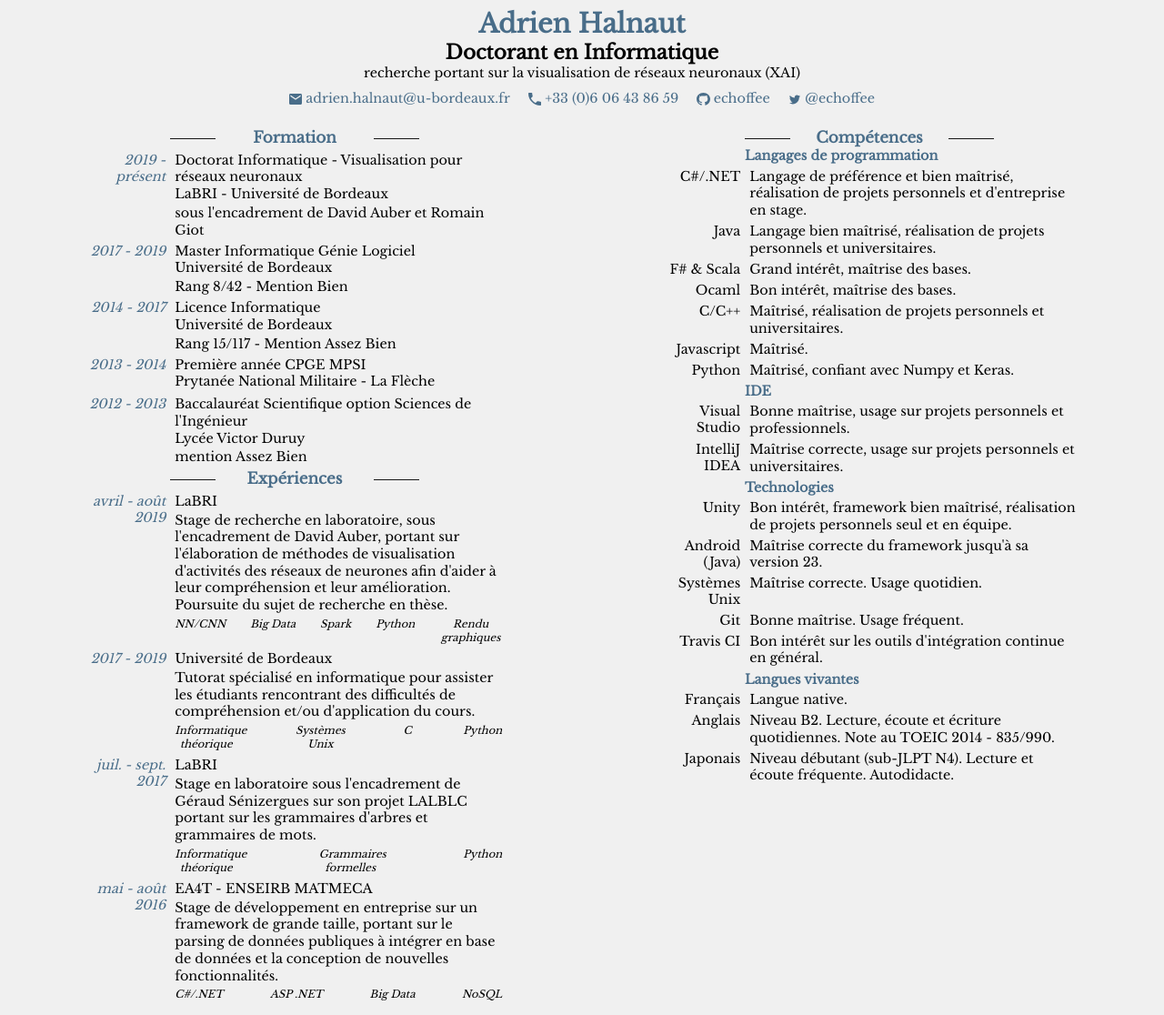
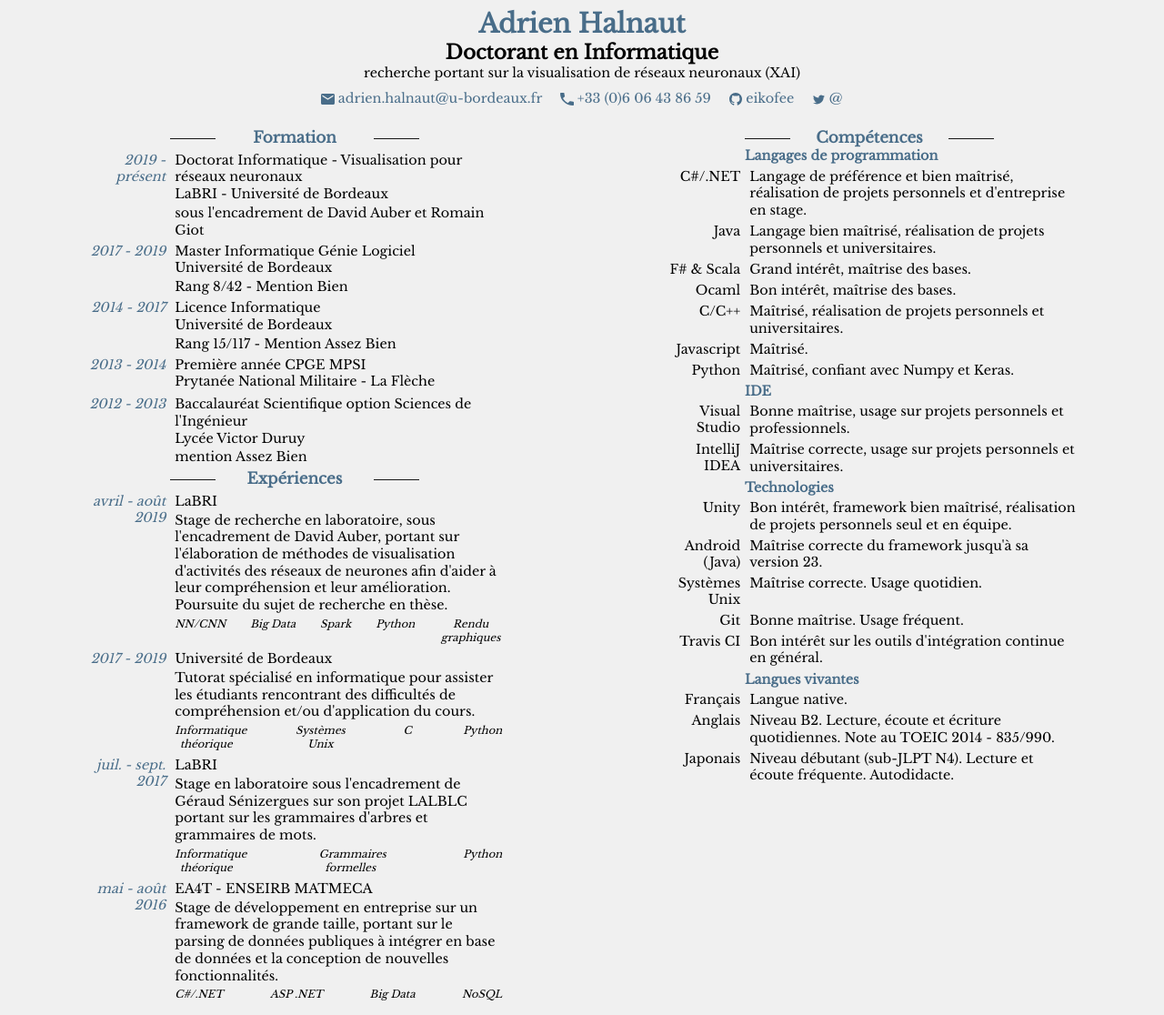
Before and after one commit to eikofee/eikofee.github.io, a Jekyll site: the page built from index.md, in a window 1280 px wide. Shown: the whole page at 91% size. Built offline with Jekyll 4.4.1, drawn with Linux system fonts in a browser that asks for light colours.

Commit message:
Update infos.yml

```diff
--- a/_data/infos.yml
+++ b/_data/infos.yml
@@ -4,5 +4,4 @@
     intro: recherche portant sur la visualisation de réseaux neuronaux (XAI)
     mail: adrien.halnaut@u-bordeaux.fr
     phone: +33 (0)6 06 43 86 59
-    github: echoffee
-    twitter: echoffee
+    github: eikofee
```
